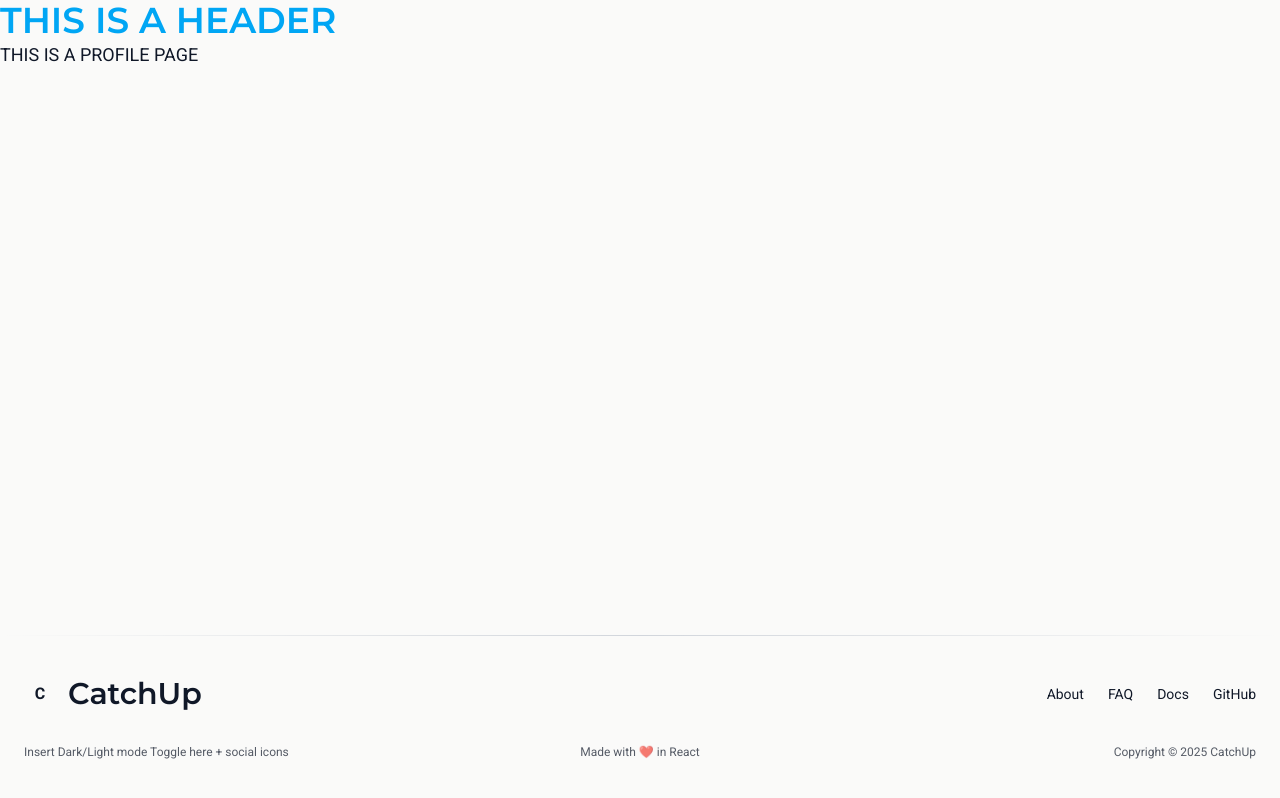
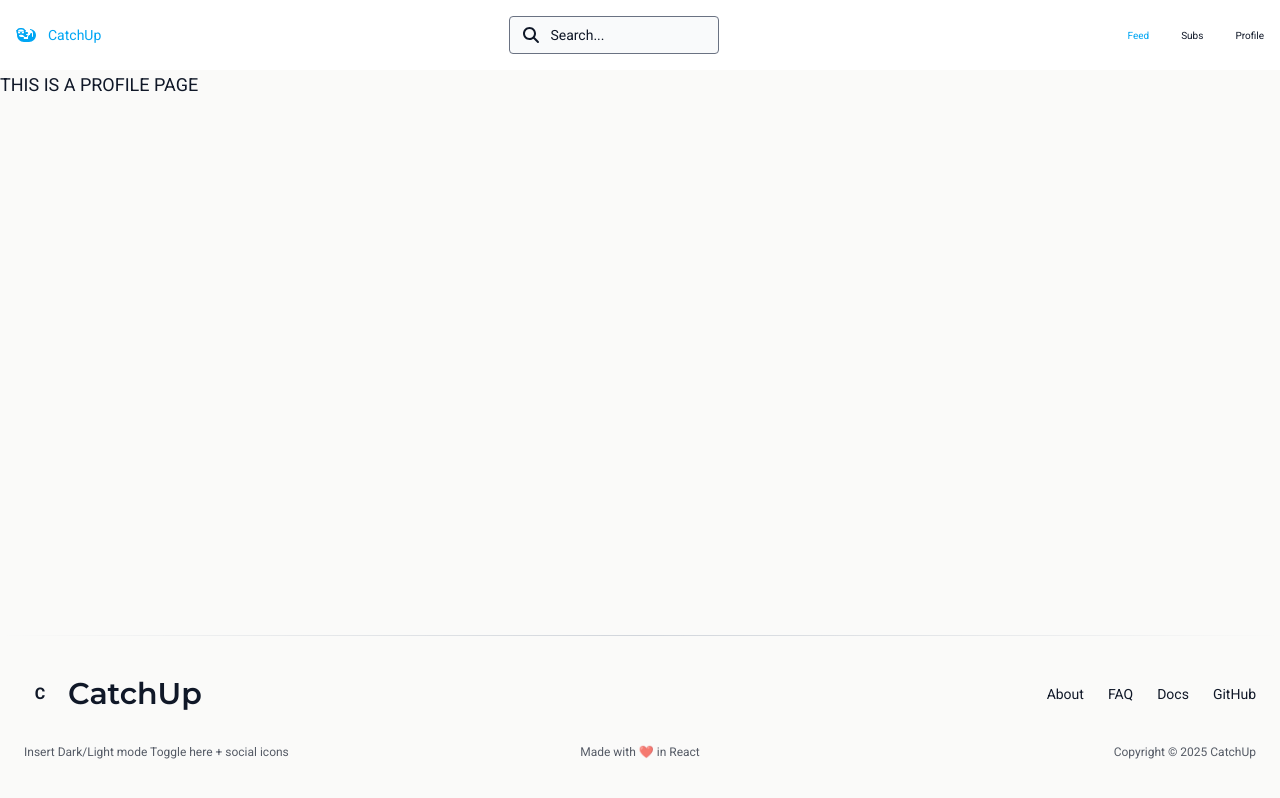
Before and after one commit to 4-sem-CatchUp/frontend, a React (Vite) app: page /profile/1 in a window 1280 px wide. Built offline with nearby package versions, Linux system fonts and the light colour scheme.

Commit message:
header næsten færdig

```diff
--- a/package.json
+++ b/package.json
@@ -10,6 +10,10 @@
     "preview": "vite preview"
   },
   "dependencies": {
+    "@fortawesome/fontawesome-free": "^7.0.1",
+    "@fortawesome/free-brands-svg-icons": "^7.0.1",
+    "@fortawesome/free-solid-svg-icons": "^7.0.1",
+    "@fortawesome/react-fontawesome": "^3.0.2",
     "@tailwindcss/vite": "^4.1.12",
     "lucide-react": "^0.543.0",
     "react": "^19.1.1",
--- a/src/app/layout/GlobalHeader.jsx
+++ b/src/app/layout/GlobalHeader.jsx
@@ -1,8 +1,208 @@
 import React from "react";
+
+import { FontAwesomeIcon } from "@fortawesome/react-fontawesome";
+
+import { faGithub } from "@fortawesome/free-brands-svg-icons";
+import { faMagnifyingGlass } from "@fortawesome/free-solid-svg-icons";
+import { faHouse } from "@fortawesome/free-solid-svg-icons";
+import { faPeopleGroup } from "@fortawesome/free-solid-svg-icons";
+import { faUser } from "@fortawesome/free-solid-svg-icons";
+import { faOtter } from "@fortawesome/free-solid-svg-icons";
+import { faBars } from "@fortawesome/free-solid-svg-icons";
+
 export default function GlobalHeader() {
   return (
-    <div>
-      <h1>THIS IS A HEADER</h1>
-    </div>
+    <nav className="bg-white border-gray-200 dark:bg-gray-900">
+      <div className="max-w-screen-xl flex flex-wrap items-center justify-between mx-auto p-4 text-sky-500 dark:text-stone-50">
+        <a href="/" className="flex items-center space-x-3 rtl:space-x-reverse">
+          <FontAwesomeIcon icon={faOtter} className="h-6 w-6" />
+          <span className="self-center whitespace-nowrap dark:text-stone-50 text-sm">
+            CatchUp
+          </span>
+        </a>
+
+        {/* Mobile controls */}
+        <div className="flex md:order-1">
+          <button
+            type="button"
+            data-collapse-toggle="navbar-search"
+            aria-controls="navbar-search"
+            aria-expanded="false"
+            className="md:hidden text-gray-900 dark:text-stone-50 hover:bg-gray-100 dark:hover:bg-gray-700 focus:outline-none focus:ring-4 focus:ring-gray-200 dark:focus:ring-gray-700 rounded-sm text-sm p-2.5 me-1"
+          >
+            <FontAwesomeIcon
+              icon={faMagnifyingGlass}
+              viewBox="0 0 20 20"
+              aria-hidden="true"
+              className="h-5 w-5 text-gray-900 dark:text-stone-50"
+            />
+
+            <span className="sr-only">Search</span>
+          </button>
+
+          {/* Desktop - search input */}
+          <div className="relative hidden md:block">
+            <div class="absolute inset-y-0 start-0 flex items-center ps-3 pointer-events-none">
+              <FontAwesomeIcon
+                icon={faMagnifyingGlass}
+                viewBox="0 0 20 20"
+                aria-hidden="true"
+                className="h-5 w-5 text-gray-900 dark:text-stone-50"
+              />
+            </div>
+            <input
+              type="text"
+              id="search-navbar"
+              className="block w-full  p-2 ps-10 text-sm outline-none text-gray-900 border-[0.5px] border-gray-500 rounded-sm bg-gray-50 focus:ring-sky-500 focus:border-sky-500 dark:bg-gray-700 dark:border-stone-50 placeholder:text-gray-900 dark:placeholder-gray-400 dark:text-white dark:focus:ring-blue-500 dark:focus:border-blue-500"
+              placeholder="Search..."
+            />
+          </div>
+
+          {/* Mobile - menu toggle */}
+          <button
+            data-collapse-toggle="navbar-search"
+            type="button"
+            className="inline-flex items-center p-2 w-10 h-10 justify-center text-sm text-gray-900 rounded-sm md:hidden hover:bg-gray-100 focus:outline-none focus:ring-2 focus:ring-gray-200 dark:text-gray-400 dark:hover:bg-gray-700 dark:focus:ring-gray-600"
+            aria-controls="navbar-search"
+            aria-expanded="false"
+          >
+            <span class="sr-only">Open main menu</span>
+            <FontAwesomeIcon
+              icon={faBars}
+              aria-hidden="true"
+              viewBox="0 0 17 14"
+              className="w-5 h-5 text-gray-900 dark:text-stone-50"
+            />
+          </button>
+        </div>
+
+        {/* Collapible section */}
+        <div
+          className="items-center justify-between hidden w-full md:flex md:w-auto md:order-1"
+          id="navbar-search"
+        >
+          {/* Mobile - search input inside the menu */}
+          <div className="relative mt-3 md:hidden">
+            <div className="absolute inset-y-0 start-0 flex items-center ps-3 pointer-events-none">
+              <FontAwesomeIcon
+                icon={faMagnifyingGlass}
+                viewBox="0 0 20 20"
+                aria-hidden="true"
+                className="h-5 w-5 text-gray-900 dark:text-stone-50"
+              />
+            </div>
+            <input
+              type="text"
+              id="search-navbar"
+              className="block w-full p-2 ps-10 text-sm text-gray-900 border border-gray-300 rounded-sm focus:outline-none bg-gray-50 focus:ring-blue-500 focus:border-blue-500 dark:bg-gray-700 dark:border-gray-600 dark:placeholder-gray-400 dark:text-white dark:focus:ring-blue-500 dark:focus:border-blue-500"
+              placeholder="Search..."
+            />
+          </div>
+          <ul className="flex flex-col p-4 md:p-0 mt-4 font-medium border border-gray-100 rounded-lg bg-gray-50 md:space-x-8 rtl:space-x-reverse md:flex-row md:mt-0 md:border-0 md:bg-white dark:bg-gray-800 md:dark:bg-gray-900 dark:border-gray-700">
+            <li>
+              <a
+                href="#"
+                className="block py-2 px-3 text-gray-900 text-[10px] rounded-sm md:bg-transparent md:p-0 dark:text-stone-50  md:hover:text-sky-500 dark:md:hover:text-sky-500  aria-[current=page]:text-sky-500"
+                aria-current="page"
+              >
+                Feed
+              </a>
+            </li>
+            <li>
+              <a
+                href="#"
+                className="block py-2 px-3 text-[10px] text-gray-900 rounded-sm hover:bg-gray-100 md:hover:bg-transparent   md:hover:text-sky-500 md:p-0 md:dark:hover:text-sky-500 dark:text-stone-50 dark:hover:bg-gray-700 dark:hover:text-white md:dark:hover:bg-transparent dark:border-gray-700 aria-[current=page]:text-sky-500"
+              >
+                Subs
+              </a>
+            </li>
+            <li>
+              <a
+                href="#"
+                className="block py-2 px-3 text-[10px] text-gray-900 rounded-sm hover:bg-gray-100 md:hover:bg-transparent   md:hover:text-sky-500 md:p-0 dark:text-stone-50 md:dark:hover:text-sky-500 dark:hover:bg-gray-700 dark:hover:text-white md:dark:hover:bg-transparent dark:border-gray-700 aria-[current=page]:text-sky-500"
+              >
+                Profile
+              </a>
+            </li>
+          </ul>
+        </div>
+      </div>
+    </nav>
+
+    // <div className="flex flex-wrap sm:flex-nowrap gap-2 p-2 bg-gray-900">
+    //   <div className="flex-[1_1_100%] sm:flex-[0_0_20%] h-16 md:h-20 bg-rose-400/40 flex items-center justify-center rounded">
+    //     Left
+    //   </div>
+
+    //   <div className="flex-[1_1_100%] sm:flex-[0_0_60%] h-16 md:h-20 bg-sky-400/40 flex items-center justify-center rounded">
+    //     Center
+    //   </div>
+    //   <div className="flex-[1_1_100%] sm:flex-[0_0_20%] h-16 md:h-20 bg-lime-400/40 flex items-center justify-center rounded">
+    //     Right
+    //   </div>
+    // </div>
+
+    // <nav className="sticky top-0 z-50 bg-gray-900 border-b border-gray-700">
+    //   <div
+    //     className="flex flex-wrap sm:flex-nowrap items-center gap-2 sm:gap-0
+    //               h-auto sm:h-8 px-2 py-1 sm:py-0"
+    //   >
+    //     {/* Left — 100% on mobile, 20% on sm+ */}
+    //     <div className="flex-[1_1_100%] sm:flex-[0_0_20%] inline-flex items-center gap-1 px-2 text-stone-50 hover:text-stone-200">
+    //       <a href="/" className="inline-flex items-center gap-1">
+    //         <FontAwesomeIcon icon={faOtter} className="h-4 w-4" />
+    //         <span className="text-xs sm:text-[10px]">Home</span>
+    //       </a>
+    //     </div>
+
+    //     {/* Center — 100% on mobile, 60% on sm+ (true centered input) */}
+    //     <div className="flex-[1_1_100%] sm:flex-[0_0_60%] min-w-0 flex justify-center">
+    //       <div className="relative max-w-xs sm:max-w-sm md:max-w-md lg:max-w-xl">
+    //         <FontAwesomeIcon
+    //           icon={faMagnifyingGlass}
+    //           size="xs"
+    //           className="absolute left-2 top-1/2 -translate-y-1/2 h-3 w-3 text-stone-400 pointer-events-none"
+    //         />
+    //         <input
+    //           type="search"
+    //           placeholder="Search"
+    //           className="w-60 bg-stone-50 h-6 rounded-sm pl-7 pr-2 text-[10px]
+    //                  placeholder:text-stone-400 focus:outline-none focus:ring-2 focus:outline-0 hidden sm:inline"
+    //         />
+    //       </div>
+    //     </div>
+
+    //     {/* Right — 100% on mobile, 20% on sm+ (icons always visible) */}
+    //     <div
+    //       className="flex-[1_1_100%] sm:flex-[0_0_20%] flex items-center justify-end
+    //                 gap-2 sm:gap-3 md:gap-6 whitespace-nowrap"
+    //     >
+    //       <a
+    //         href="/"
+    //         className="inline-flex items-center gap-1 text-stone-50 text-xs hover:text-stone-200"
+    //       >
+    //         <FontAwesomeIcon icon={faHouse} className="h-4 w-4 shrink-0" />
+    //         <span className="hidden sm:inline">Feed</span>
+    //       </a>
+    //       <a
+    //         href="/"
+    //         className="inline-flex items-center gap-1 text-stone-50 text-xs hover:text-stone-200"
+    //       >
+    //         <FontAwesomeIcon
+    //           icon={faPeopleGroup}
+    //           className="h-4 w-4 shrink-0"
+    //         />
+    //         <span className="hidden sm:inline">Subs</span>
+    //       </a>
+    //       <a
+    //         href="/"
+    //         className="inline-flex items-center gap-1 text-stone-50 text-xs hover:text-stone-200"
+    //       >
+    //         <FontAwesomeIcon icon={faUser} className="h-4 w-4 shrink-0" />
+    //         <span className="hidden sm:inline">Profile</span>
+    //       </a>
+    //     </div>
+    //   </div>
+    // </nav>
   );
 }
```
Also changed, not shown: 1 other file (tests, documents, lock files or other folders).
